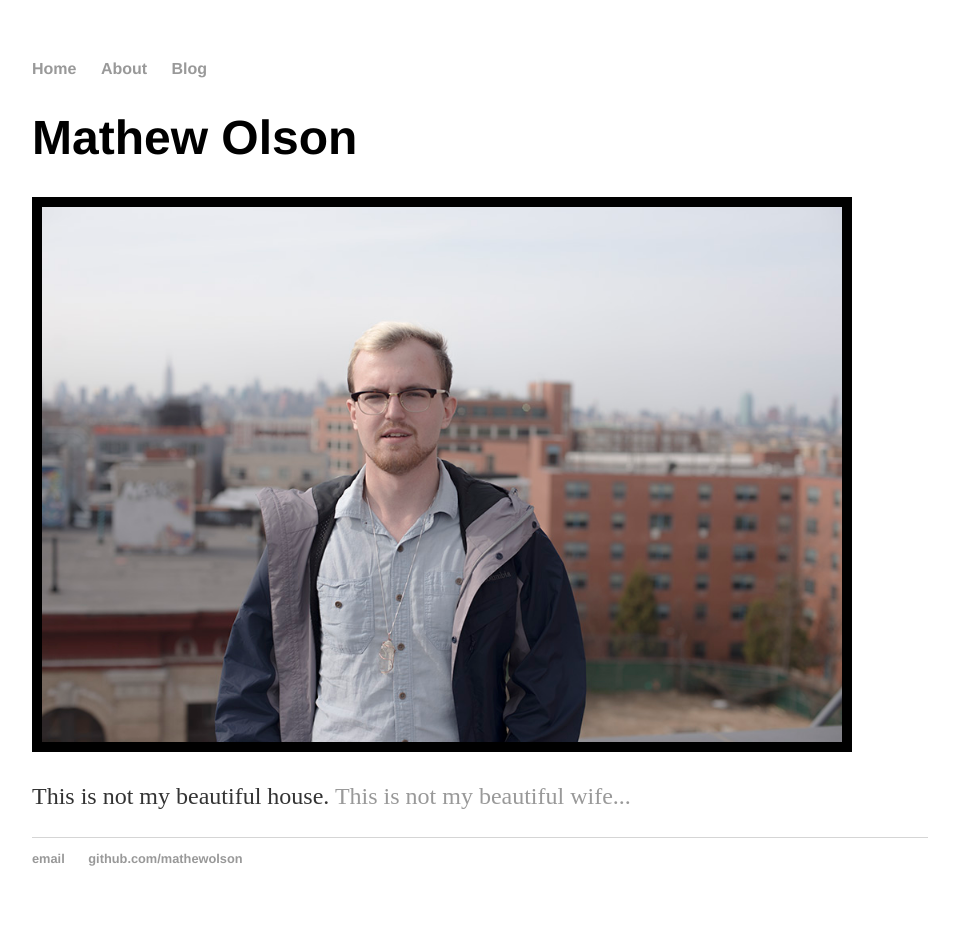
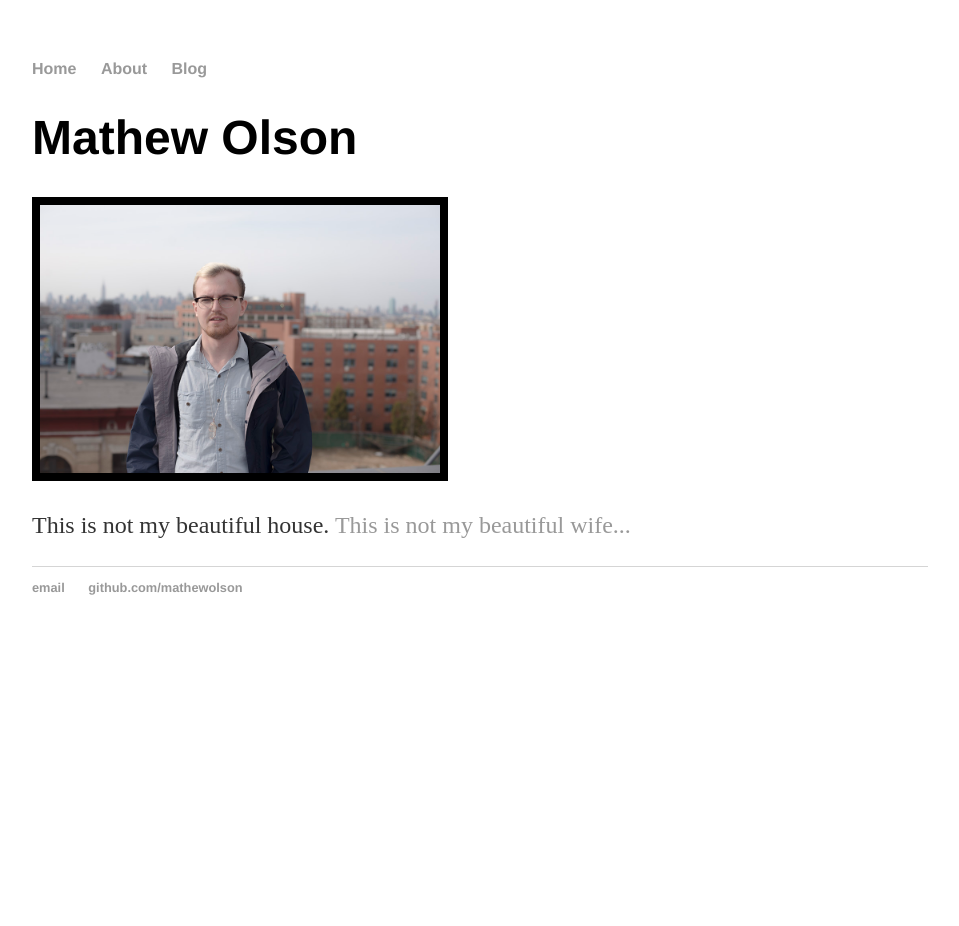
Before and after one commit to mathewolson/mathewolson.github.io, a Jekyll site: the page built from index.html, in a window 1280 px wide. Shown: the whole page, without its empty margins (160-1119 px from the left). Built offline with Jekyll 4.4.1, drawn with Linux system fonts in a browser that asks for light colours; after the commit the page ends 900 px from its top, so only the background shows below that.

Commit message:
Update index.html

```diff
--- a/index.html
+++ b/index.html
@@ -4,6 +4,6 @@
 ---
 <div class="blurb">
 	<h1>Mathew Olson</h1>
-	<img src="https://raw.githubusercontent.com/mathewolson/mathewolson.github.io/master/DSC_7853_small.jpg" alt="Photo by Michael Zhao" width=800px border=10px/>
+	<img src="https://raw.githubusercontent.com/mathewolson/mathewolson.github.io/master/DSC_7853_small.jpg" alt="Photo by Michael Zhao" width=400px border=8px/>
 	<p>This is not my beautiful house. <a href="/about">This is not my beautiful wife...</a></p>
 </div><!-- /.blurb -->
```
